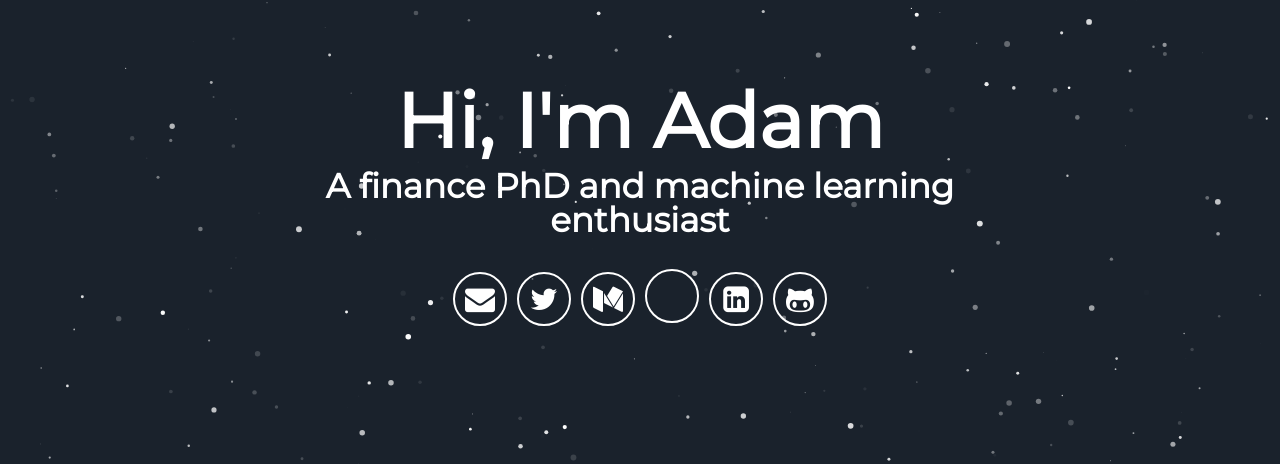
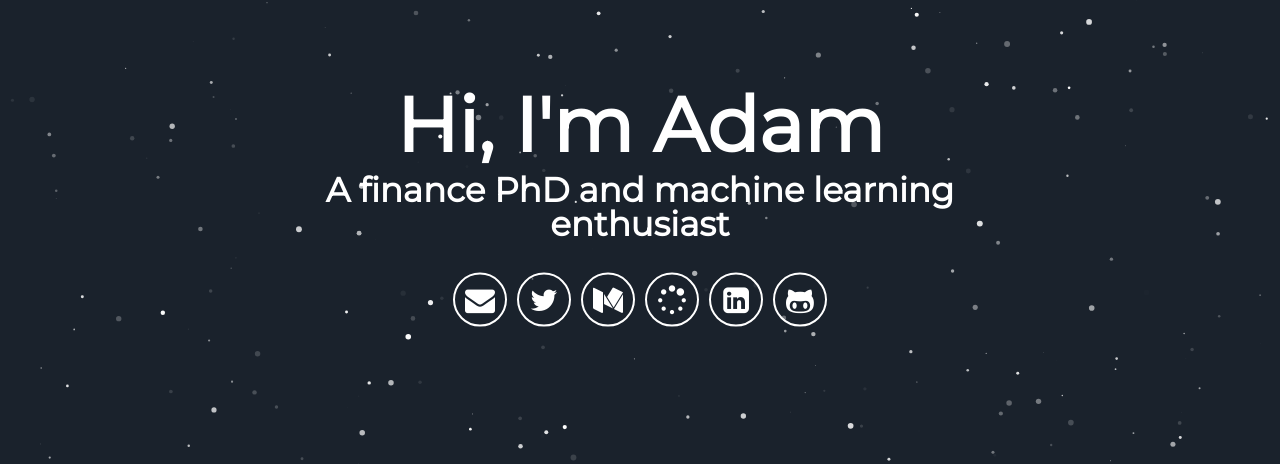
Before and after one commit to adam-bozman/adam-bozman.github.io, a Jekyll site: the page built from index.html, in a window 1280 px wide. Shown: the part 276-740 px from the top of the page. Built offline with Jekyll 4.4.1, drawn with Linux system fonts in a browser that asks for light colours; some web fonts are replaced.

Commit message:
Update header.html

```diff
--- a/_includes/header.html
+++ b/_includes/header.html
@@ -8,7 +8,7 @@
         <a aria-label="Send email" href="mailto:adam.bozman@wsu.edu"><i class="icon fa fa-envelope"></i></a>
         <a aria-label="My Twitter" target="_blank" href="https://www.twitter.com/adam_bozman"><i class="icon fa fa-twitter" aria-hidden="true"></i></a>
         <a aria-label="My Medium" target="_blank" href="https://www.medium.com/@bozmanadam"><i class="icon fa fa-medium" aria-hidden="true"></i></a>
-        <a aria-label="My Kaggle" target="_blank" href="https://www.kaggle.com/adambozman"><i class="icon fa fa-atom" aria-hidden="true"></i></a>
+        <a aria-label="My Kaggle" target="_blank" href="https://www.kaggle.com/adambozman"><i class="icon fa fa-spinner" aria-hidden="true"></i></a>
         <a aria-label="My LinkedIn" target="_blank" href="https://www.linkedin.com/in/adam-bozman-65218b73"><i class="icon fa fa-linkedin-square" aria-hidden="true"></i></a>
         <a aria-label="My Github" target="_blank" href="https://github.com/adam-bozman"><i class="icon fa fa-github-alt" aria-hidden="true"></i></a>
       </div>
```
